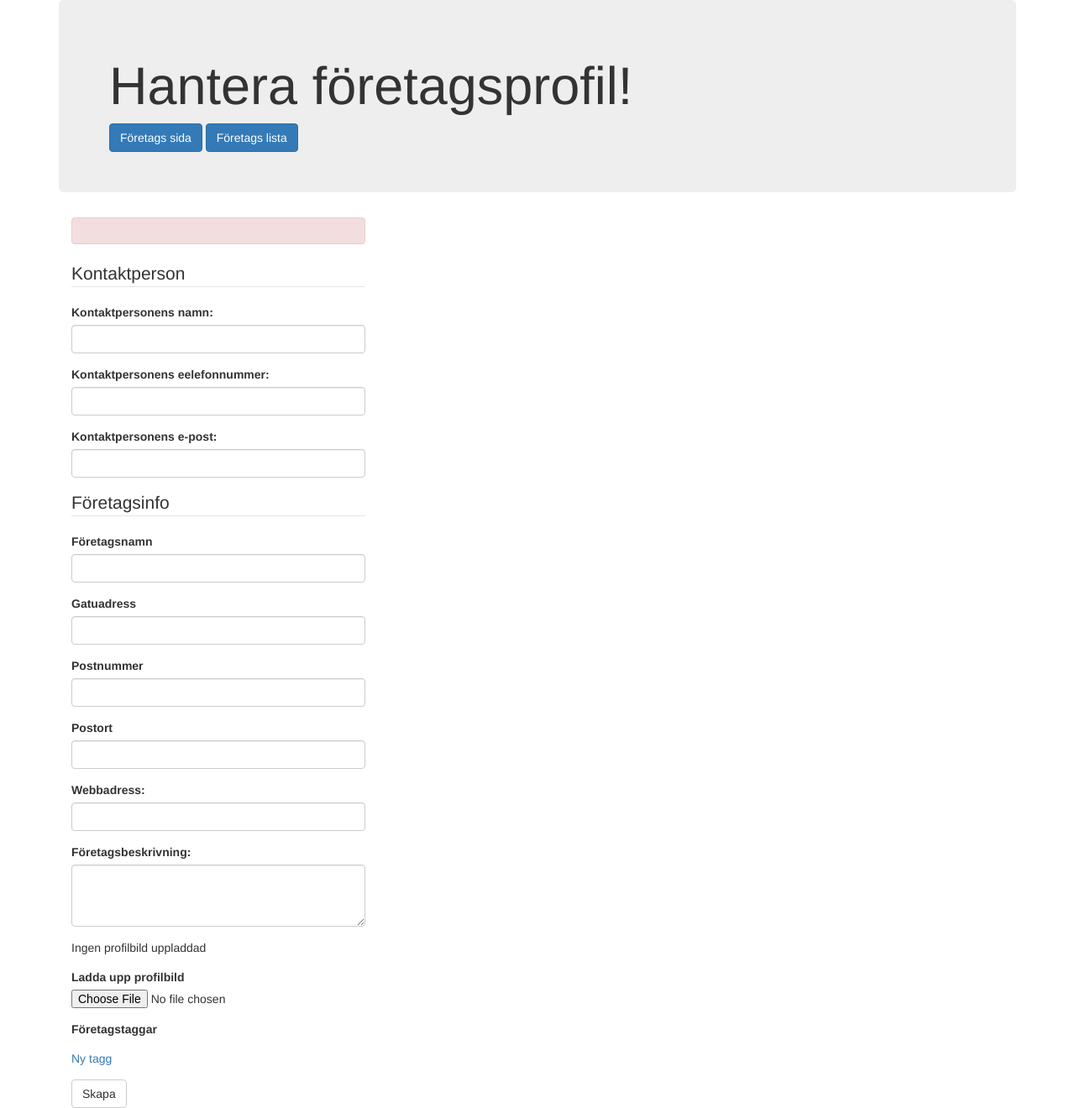
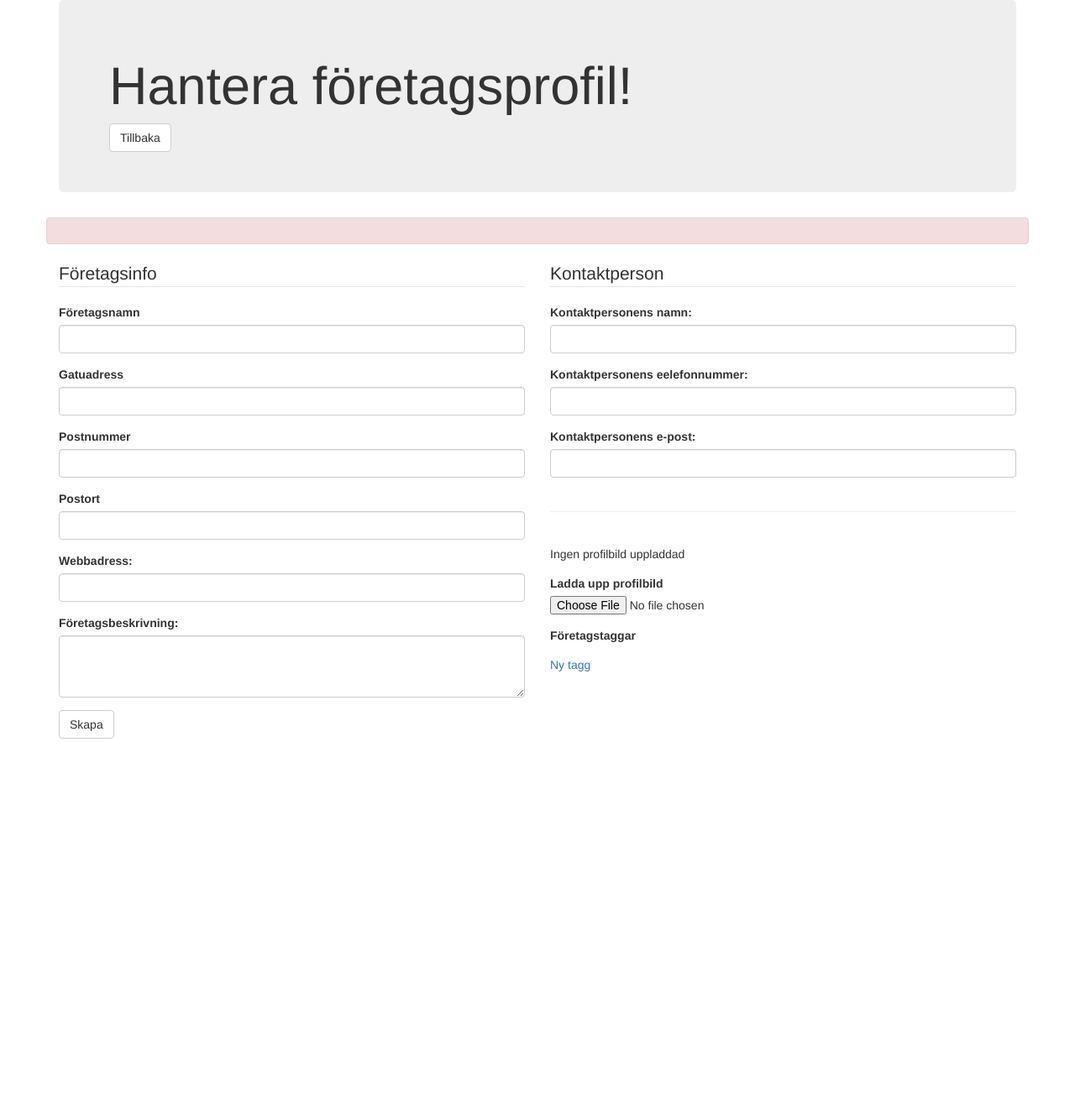
Before and after one commit to Azzi3/ggdfsd, a PHP site: template views/manage-company.php in a window 1280 px wide. Shown: the part 52-1372 px from the top of the page at 84% size. After the commit the page ends 932 px from the top, so only its background shows below. Run offline with PHP 8.4, Linux system fonts and the light colour scheme; the template is opened without the code that fills it, so the values that code supplies are empty; some libraries are stand-ins or nearby versions.

Commit message:
new styles for manage company

```diff
--- a/views/company-profile.php
+++ b/views/company-profile.php
@@ -76,7 +76,7 @@
       else {
         echo
             "<a href='$path" . "apply?comp=$userInfo[id]'>" .
-              "<button type='button' class='btn'>Ansök om LIA-plats</button></a>";
+              "<button type='button' class='btn btn-success'>Ansök om LIA-plats</button></a>";
         }?>
 
     </div>
--- a/views/manage-company.php
+++ b/views/manage-company.php
@@ -89,16 +89,10 @@ if(isset($_POST['company'])){
     <div class="jumbotron">
 
         <h1>Hantera företagsprofil!</h1>
-        <a class="btn btn-primary" href="<?php echo $path; ?>company-profile" role="button">Företags sida</a>
-        <a class="btn btn-primary" href="<?php echo $path; ?>company-list" role="button">Företags lista</a>
-
+        <a class="btn btn-default" href="<?php echo $path; ?>company-profile" role="button">Tillbaka</a>
     </div>
-</div>
-
-    <div class="table-responsive">
-
-        <div class="container">
-            <form class="col-md-4" method="POST" action="" enctype="multipart/form-data">
+    <form method="POST" action="" enctype="multipart/form-data">
+    <div class="row">
         <?php
         //show error if error-session is active
         if($session->getSession('error')){
@@ -111,20 +105,7 @@ if(isset($_POST['company'])){
             $session->killSession('error');
         }
         ?>
-                <legend>Kontaktperson</legend>
-                <div class="form-group">
-                    <label for="contactPersonName">Kontaktpersonens namn:</label>
-                    <input type="text" class="form-control" id="contact_name" value="<?php echo $items['contact_name']; ?>" pattern="^([^0-9]*)$"  name="company[contact_name]" required>
-                </div>
-                <div class="form-group">
-                    <label for="contactPersonTel">Kontaktpersonens eelefonnummer:</label>
-                    <input type="number" class="form-control" id="contact_phone" value="<?php echo $items['contact_phone']; ?>" name="company[contact_phone]" required>
-                </div>
-                <div class="form-group">
-                    <label for="contactPersonEmail">Kontaktpersonens e-post:</label>
-                    <input type="email" class="form-control" id="contact_email" value="<?php echo $items['contact_email']; ?>" name="company[contact_email]" required>
-                </div>
-
+        <div class="col-md-6">
             <legend>Företagsinfo</legend>
             <div class="form-group">
                 <label for="companyName">Företagsnamn</label>
@@ -151,7 +132,22 @@ if(isset($_POST['company'])){
                 <label for="companyDescription">Företagsbeskrivning:</label>
                 <textarea id="description" class="form-control" rows="3" name="company[description]"><?php echo $items['description'] ?></textarea>
             </div>
-
+        </div>
+        <div class="col-md-6">
+            <legend>Kontaktperson</legend>
+            <div class="form-group">
+                <label for="contactPersonName">Kontaktpersonens namn:</label>
+                <input type="text" class="form-control" id="contact_name" value="<?php echo $items['contact_name']; ?>" pattern="^([^0-9]*)$"  name="company[contact_name]" required>
+            </div>
+            <div class="form-group">
+                <label for="contactPersonTel">Kontaktpersonens eelefonnummer:</label>
+                <input type="number" class="form-control" id="contact_phone" value="<?php echo $items['contact_phone']; ?>" name="company[contact_phone]" required>
+            </div>
+            <div class="form-group">
+                <label for="contactPersonEmail">Kontaktpersonens e-post:</label>
+                <input type="email" class="form-control" id="contact_email" value="<?php echo $items['contact_email']; ?>" name="company[contact_email]" required>
+            </div>
+            <hr>
             <div class="form-group">
                 <?php if($items['image']): ?>
                     <img src=" <?php echo $path . "images/company/" . $items['name'] . "/tum_" . $items['image'] ?> " alt="">
@@ -182,10 +178,14 @@ if(isset($_POST['company'])){
             <a href="<?php echo $path; ?>manage-tags">Ny tagg</a>
 
             </div>
+        </div>
+        </div>
+        <div class="row">
+            <div style="margin-bottom: 1em" class="col-md-6">
                 <button type="submit" class="btn btn-default"><?php echo $buttonText; ?></button>
+            </div>
+        </div>
     </form>
 </div>
-    </div>
-
 </body>
 </html>
```
Lines whose indentation alone changed are shown as unchanged.
